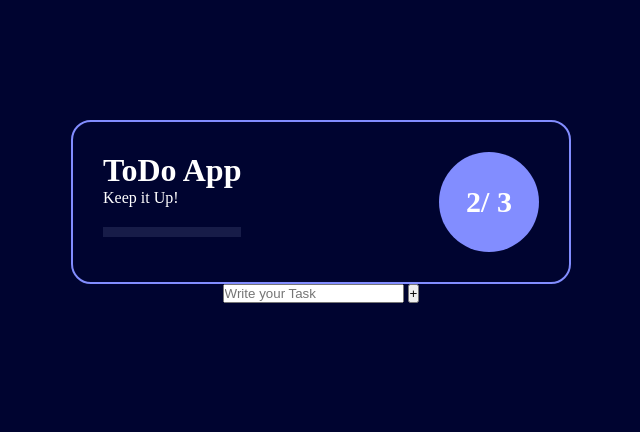
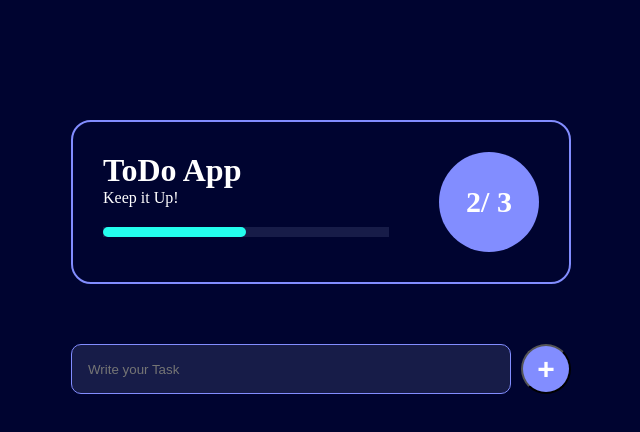
Before and after one commit to aaryan07thakur/ToDo_app_js, a plain HTML site: page index.html in a window 1280 px wide. Shown: the whole page, without its empty margins (319-959 px from the left). Drawn offline with Linux system fonts and the light colour scheme.

Commit message:
updated with css

```diff
--- a/style.css
+++ b/style.css
@@ -25,7 +25,6 @@ body{
     margin-top: 120px;
     margin: 120px auto 0 auto;
     max-width: 500px;
-    /* background-color: white; */
 }
 
 .stats-cintainer{
@@ -34,8 +33,21 @@ body{
     border: 2px solid var(--purple);
     display: flex;
     justify-content: space-between;
-    gap: 20px;
+    gap: 50px;
     width: 100%;
+}
+
+.details{
+    width: 100%;
+
+}
+
+#progress{
+    width: 50%;
+    height: 10px;
+    background-color: var(--teal);
+    border-radius: 10px;
+    transition: all 0.3s ease;
 }
 
 #numbers{
@@ -57,3 +69,37 @@ body{
     border-radius: 20-x;
     margin-top: 20px;
 }
+
+
+form{
+    margin-top: 60px;
+    width: 100%;
+    display: flex;
+    gap: 10px;
+
+}
+input{
+    flex: 1;
+    padding: 16px;
+    background: var(--secondaryBackground);
+    border: 1px solid var(--purple);
+    border-radius: 10px;
+    outline: none;
+    color:var(--text);
+}
+button{
+    /* padding: 16px; */
+    width: 50px;
+    height: 50px;
+    border-radius: 50% ;
+    display: flex;
+    align-items: center;
+    justify-content: center;
+    background-color:var(--purple) ;
+    color: var(--text);
+    font-size:  30px;
+    font-weight: bold;
+    outline: none;
+
+
+}
```
